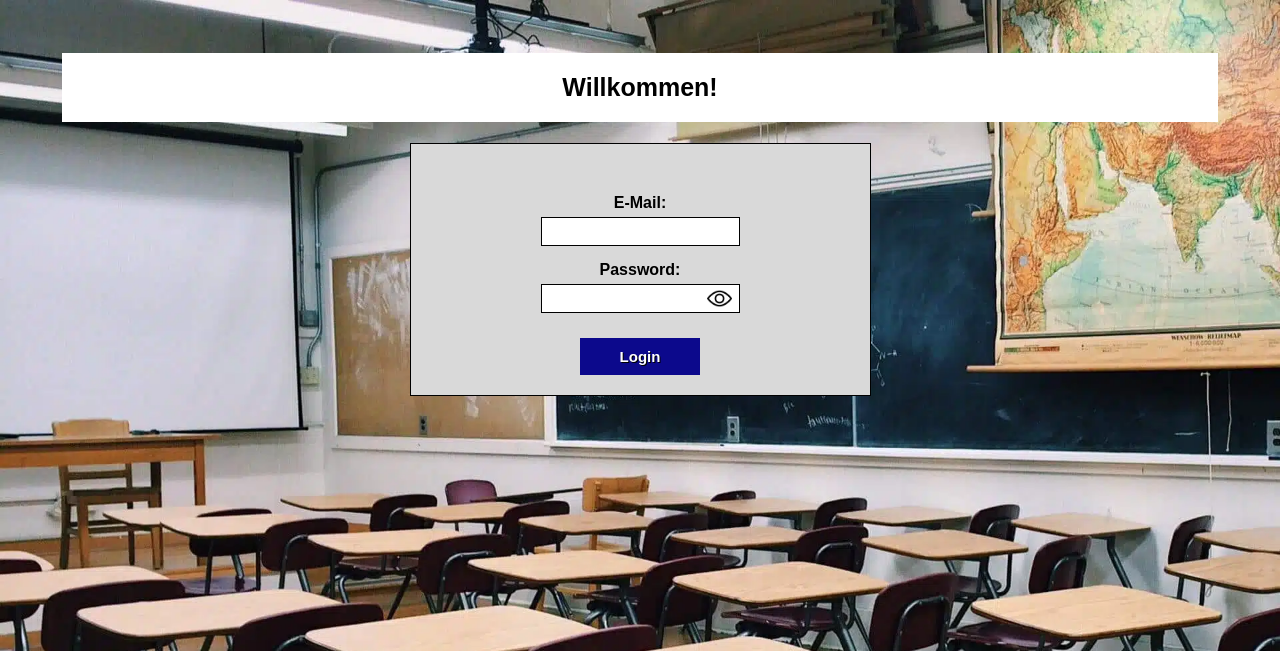
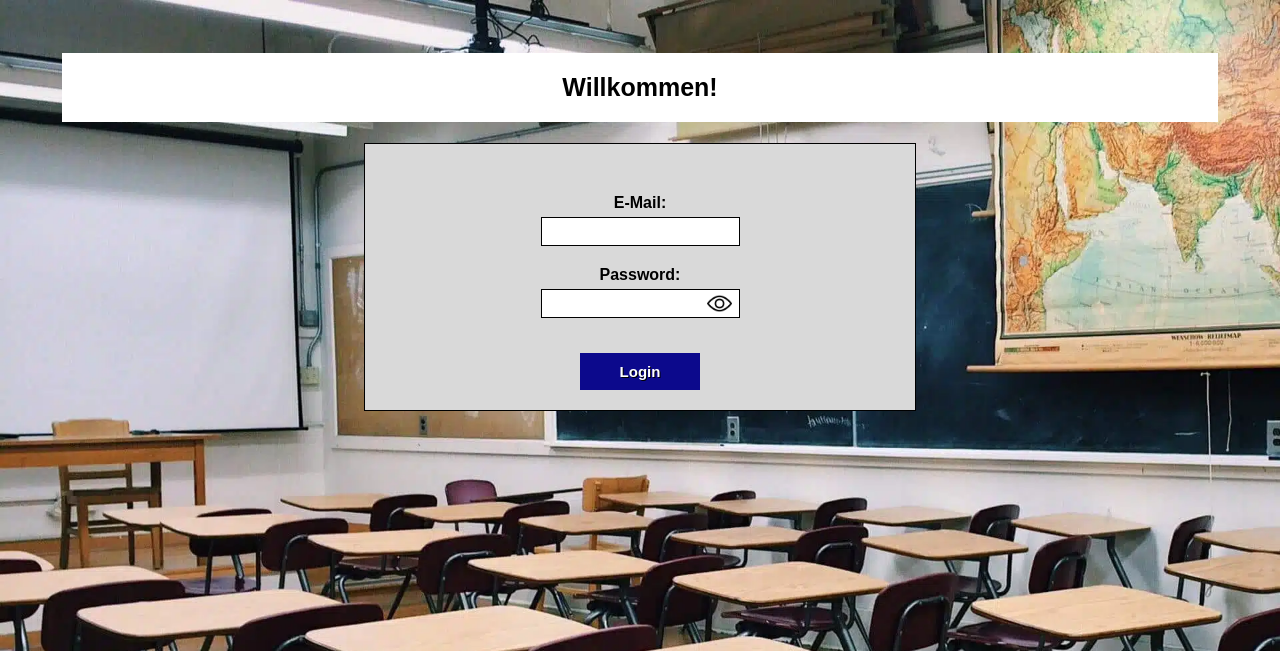
Before and after one commit to Sami-St/Software-Project, a Flask app: page /login in a window 1280 px wide. Shown: the top 651 px of the page. Run offline with Flask 3, Linux system fonts and the light colour scheme.

Commit message:
Adjust login form design

```diff
--- a/static/css/auth.css
+++ b/static/css/auth.css
@@ -38,10 +38,13 @@ body {
     background-color: #D9D9D9;
     position: relative;
     padding: 50px 100px 0;
+    width: 350px;
     overflow: hidden;
     height: auto;
     display: inline-block;
     border: 1px solid black;
+    text-align: center;
+    align-items: center;
 }
 
 .registerFormInput {
@@ -52,7 +55,7 @@ body {
 }
 
 .loginFormInput {
-    display: block;
+    display: inline-block;
     position: relative;
     margin: 0 30px;
     margin-bottom: 15px;
@@ -117,7 +120,7 @@ label {
     position: absolute;
     right: 0;
     margin-right: 8px;
-    bottom: 2px;
+    bottom: 7px;
     cursor: pointer;
 }
 .registerEyeIcon {
@@ -134,7 +137,7 @@ label {
     font-weight: bold;
     font-family: arial;
     font-size: 15px;
-    padding: 10px 20px;
+    padding: 10px 30px;
     margin-top: 0;
     margin-left: 30px;
     margin-right: 30px;
```
